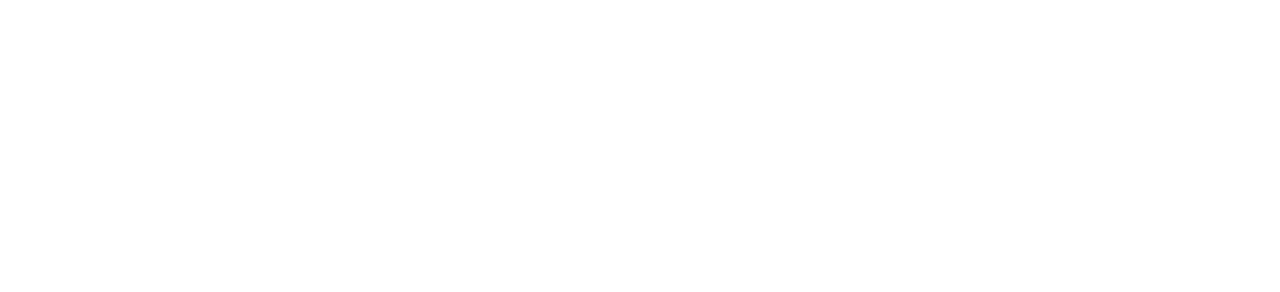
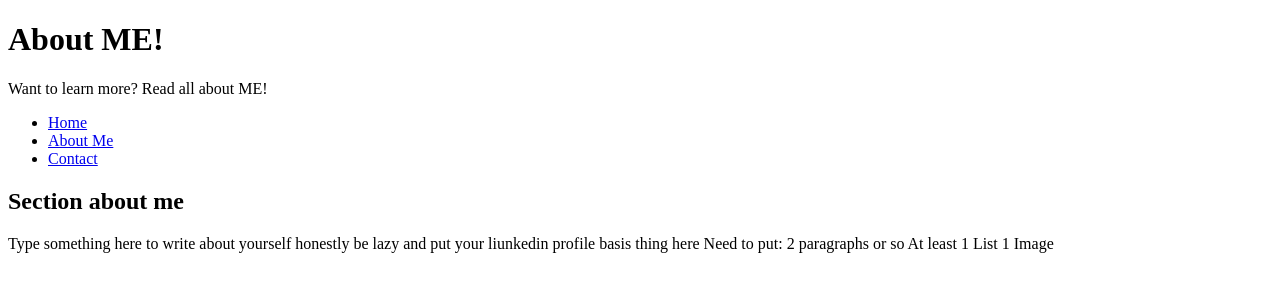
Before and after one commit to edlesk21/mi349_blog, a plain HTML site: page about.html in a window 1280 px wide. Drawn offline with Linux system fonts and the light colour scheme.

Commit message:
Added changes to index

```diff
--- a/about.html
+++ b/about.html
@@ -0,0 +1,34 @@
+<!DOCTYPE html>
+<html lang="en">
+  <head>
+    <meta charset="UTF-8">
+    <meta name="viewport" content="width=device-width, initial-scale=1.0">
+    <meta http-equiv="X-UA-Compatible" content="ie=edge">
+    <title>About Me - E.J. Leskauskas</title>
+    <link rel="stylesheet" href="screen.css">
+  </head>
+  <body>
+    <header>
+      <h1> About ME! </h1>
+      <p> Want to learn more? Read all about ME! </p>
+      <nav>
+        <ul>
+          <li><a href="index.html"> Home </a></li>
+          <li><a href="about.html"> About Me </a></li>
+          <li><a href="contact.html"> Contact </a></li>
+        </ul>
+      </nav>
+    </header>
+    <main>
+        <h2> Section about me </h2>
+        <p>
+            Type something here to write about yourself
+
+            honestly be lazy and put your liunkedin profile basis thing here
+
+            Need to put:
+            2 paragraphs or so
+            At least 1 List
+            1 Image
+        </p>
+    </main>
```
Also changed, not shown: contact.html (+21 -0 lines), index.html (+11 -1 lines).
